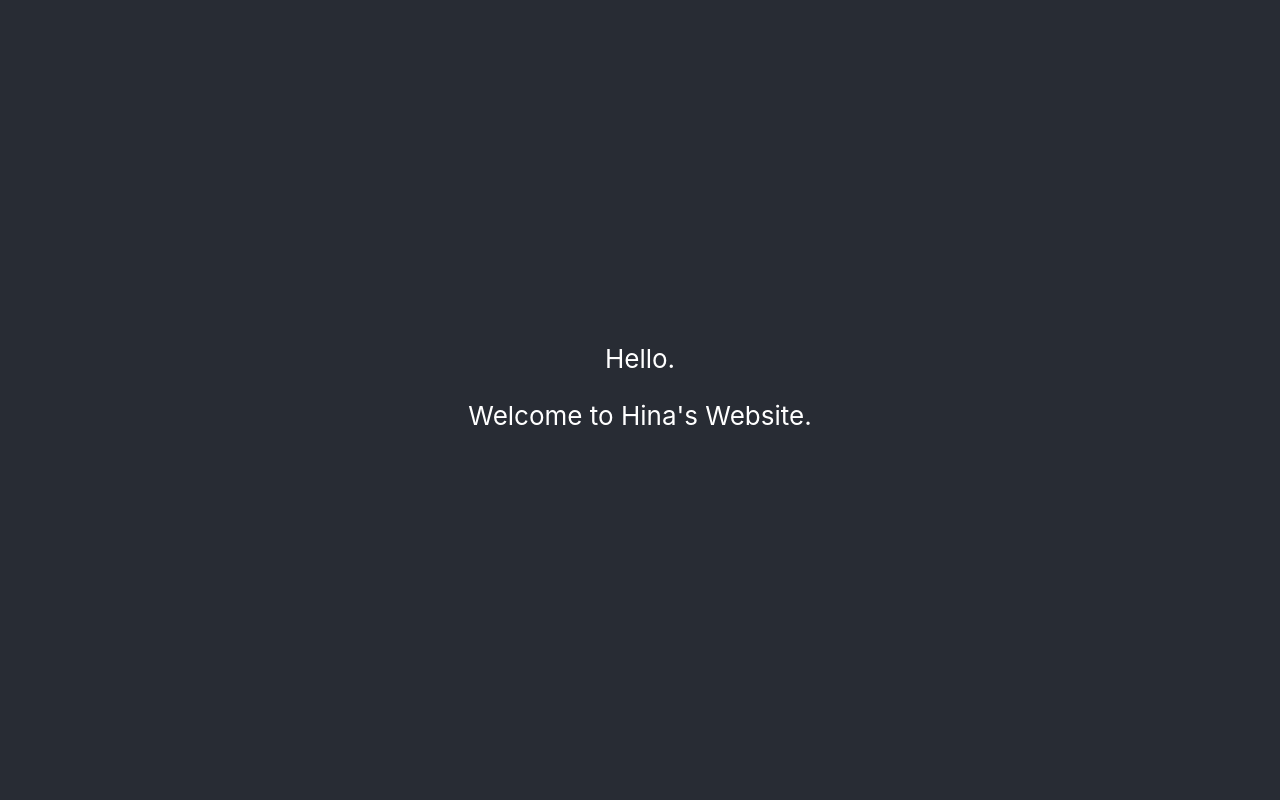
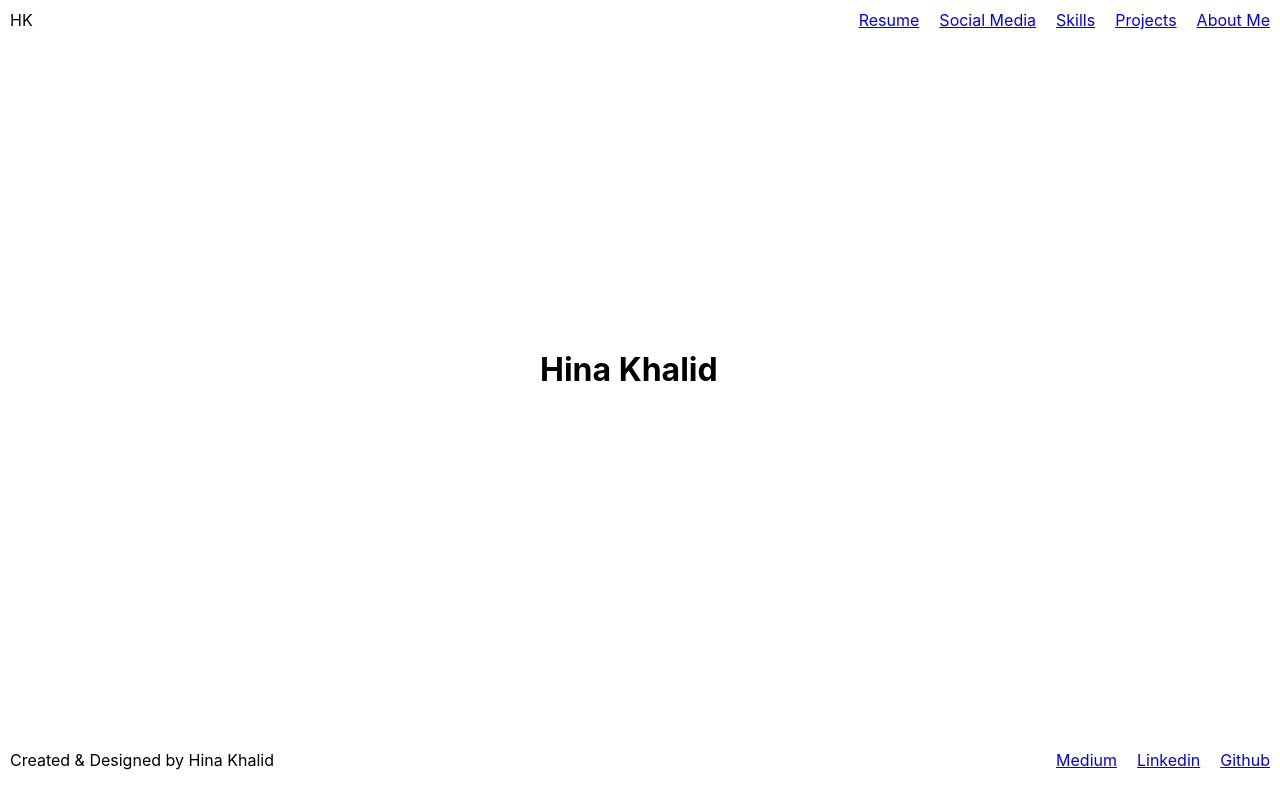
Before and after one commit to hina-khalid/hina-khalid.github.io, a React (Create React App) app: page / in a window 1280 px wide. Built offline with nearby package versions, Linux system fonts and the light colour scheme.

Commit message:
IP - navBar, mainContent, footer positioned correctly

```diff
--- a/package.json
+++ b/package.json
@@ -3,6 +3,7 @@
   "version": "0.1.0",
   "private": true,
   "dependencies": {
+    "@babel/plugin-proposal-private-property-in-object": "^7.21.11",
     "@testing-library/jest-dom": "^5.17.0",
     "@testing-library/react": "^13.4.0",
     "@testing-library/user-event": "^13.5.0",
@@ -34,5 +35,8 @@
       "last 1 firefox version",
       "last 1 safari version"
     ]
+  },
+  "devDependencies": {
+    "react-router-dom": "^6.18.0"
   }
 }
--- a/src/App.css
+++ b/src/App.css
@@ -1,19 +1,36 @@
 .App {
-  text-align: center;
+    position: relative;
+    min-height: 100vh;
 }
 
-.App-logo {
-  height: 40vmin;
-  pointer-events: none;
+.mainPageContent {
+    padding-bottom: 2.5rem;
+    position: fixed;
+    top: 50%;
+    left: 50%;
+    margin-top: -50px;
+    margin-left: -100px;
 }
 
-.App-header {
-  background-color: #282c34;
-  min-height: 100vh;
-  display: flex;
-  flex-direction: column;
-  align-items: center;
-  justify-content: center;
-  font-size: calc(10px + 2vmin);
-  color: white;
+.name {
+    display: inline-block;
+    padding: 10px;
 }
+
+ul {
+    display: inline;
+}
+
+li {
+    float: right;
+    padding: 10px;
+    list-style: none;
+}
+
+.footer {
+    position: absolute;
+    bottom: 0;
+    width: 100%;
+    padding-bottom: 20px;
+    height: 2.5rem;
+}
--- a/src/App.js
+++ b/src/App.js
@@ -1,16 +1,21 @@
 import './App.css';
+import React from "react";
+import { BrowserRouter } from 'react-router-dom'
+import MainPage from './components/main';
+import NavBar from './components/navBar';
+import Footer from './components/footer'
 
-function App() {
+const App = () => {
   return (
     <div className="App">
-      <header className="App-header">
-        <p>
-          Hello.
-          <p> Welcome to Hina's Website.</p>
-        </p>
-      </header>
-    </div>
-  );
+      <BrowserRouter>
+        <NavBar />
+        <MainPage />
+        <Footer />
+      </BrowserRouter>
+    </div >
+  )
 }
 
+
 export default App;
--- /dev/null
+++ b/src/components/footer.js
@@ -0,0 +1,27 @@
+import React from 'react';
+import { NavLink } from 'react-router-dom';
+import '../App.css';
+
+
+function Footer() {
+    return (
+        <div className='footer'>
+            <div className='name'>
+                Created & Designed by Hina Khalid
+            </div>
+            <ul>
+                <li>
+                    <NavLink to='/Github'> Github </NavLink>
+                </li>
+                <li>
+                    <NavLink to='/Linkedin'> Linkedin </NavLink>
+                </li>
+                <li>
+                    <NavLink to='/Medium'> Medium </NavLink>
+                </li>
+            </ul>
+        </div>
+    )
+}
+
+export default Footer;
--- a/src/components/main.js
+++ b/src/components/main.js
@@ -0,0 +1,11 @@
+import React from 'react';
+import '../App.css';
+
+
+function MainPage() {
+    return (
+        <h1 className='mainPageContent'> Hina Khalid </h1>
+    )
+}
+
+export default MainPage;
--- /dev/null
+++ b/src/components/navBar.js
@@ -0,0 +1,33 @@
+import React from 'react';
+import { NavLink } from 'react-router-dom';
+import '../App.css';
+
+
+function NavBar() {
+    return (
+        <nav>
+            <div className='name'>
+                HK
+            </div>
+            <ul>
+                <li>
+                    <NavLink to='/'> About Me </NavLink>
+                </li>
+                <li>
+                    <NavLink to='/projects'> Projects </NavLink>
+                </li>
+                <li>
+                    <NavLink to='/skills'> Skills </NavLink>
+                </li>
+                <li>
+                    <NavLink to='/socialMedia'> Social Media </NavLink>
+                </li>
+                <li>
+                    <NavLink to='/resume'> Resume </NavLink>
+                </li>
+            </ul>
+        </nav>
+    )
+}
+
+export default NavBar;
```
Also changed, not shown: src/index.css (line endings or trailing spaces), 2 other files (tests, documents, lock files or other folders).
